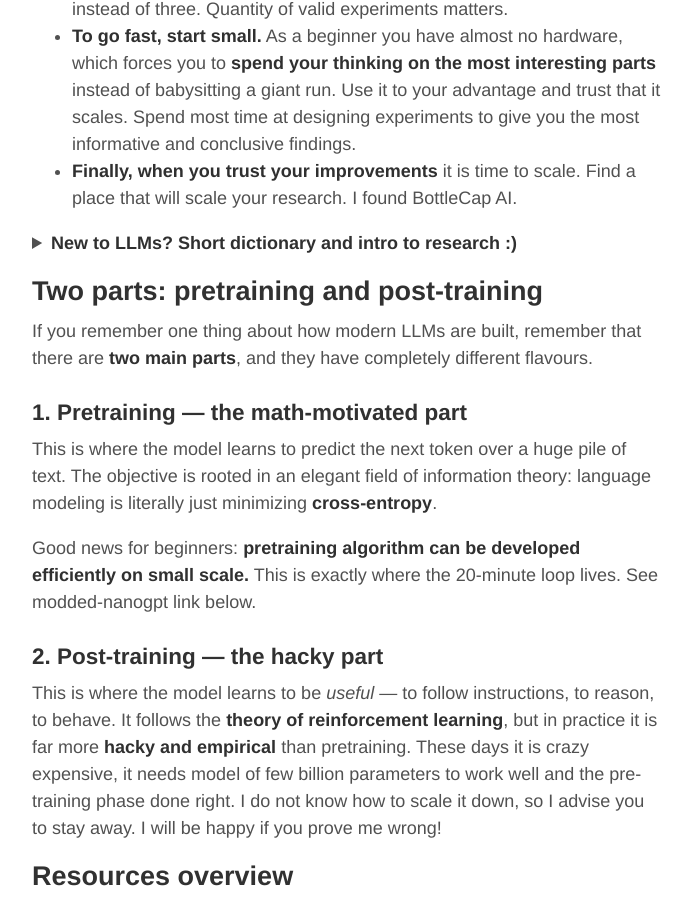
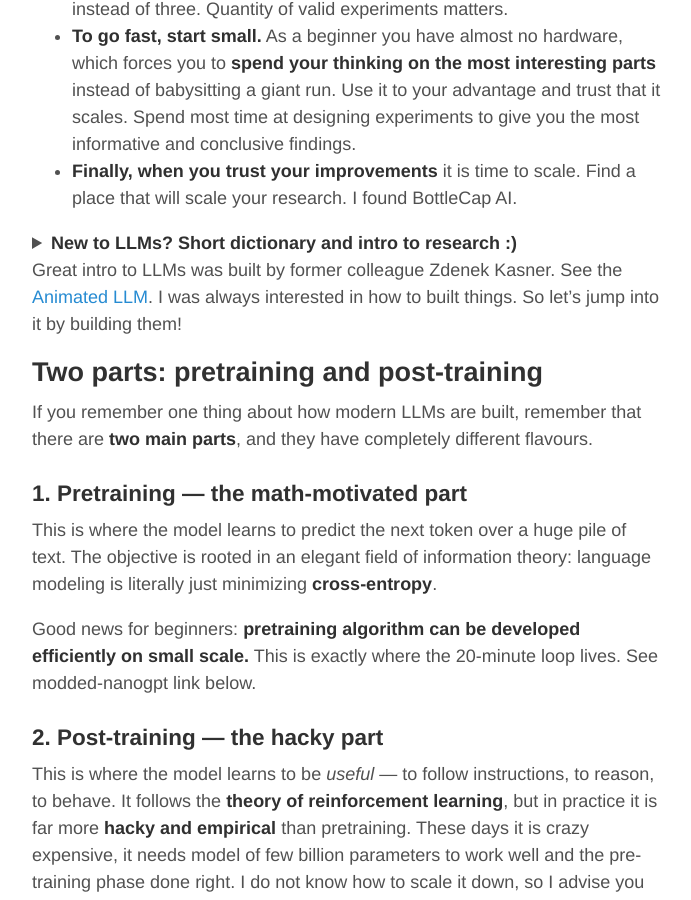
Before and after one commit to oplatek/oplatek.github.io, a Jekyll site: the page built from _posts/2026-06-30-start-llm-research-no-gpu.md, in a window 1280 px wide and 900 px high, scrolled down 679 px. Shown: the whole window, without its empty margins (293-984 px from the left). Built offline with Jekyll 4.4.1, drawn with Linux system fonts in a browser that asks for light colours.

Commit message:
animated llm

```diff
--- a/_posts/2026-06-30-start-llm-research-no-gpu.md
+++ b/_posts/2026-06-30-start-llm-research-no-gpu.md
@@ -44,6 +44,9 @@ By doing the experiments you decided on the right scale, right architecture of t
 For learning the key words you can ask Claude Code, Codex, or Gemini.
 It is different to know something about it and know how to do it. Procedural knowledge is the key. Current Agentic intelligence proves it. Let's start building LLMs :)
 </details>
+
+Great intro to LLMs was built by former colleague Zdenek Kasner. See the [Animated LLM](https://animatedllm.github.io).
+I was always interested in how to built things. So let's jump into it by building them!
 
 ## Two parts: pretraining and post-training
 
```
